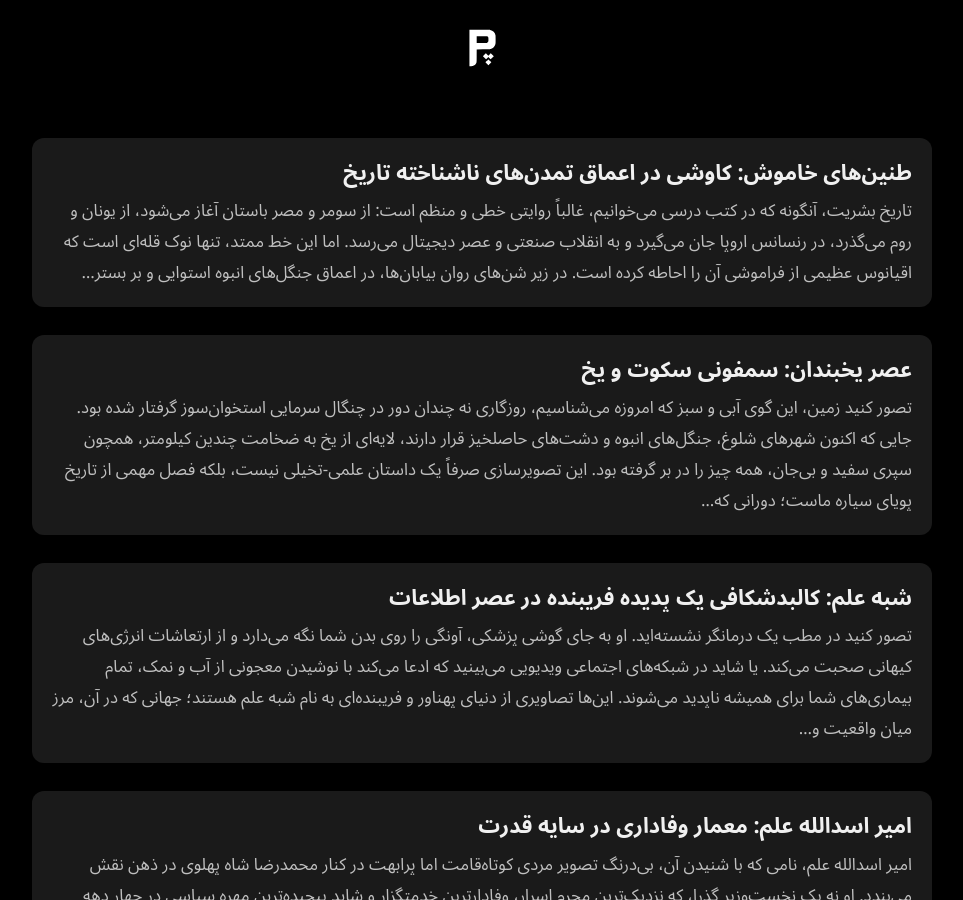
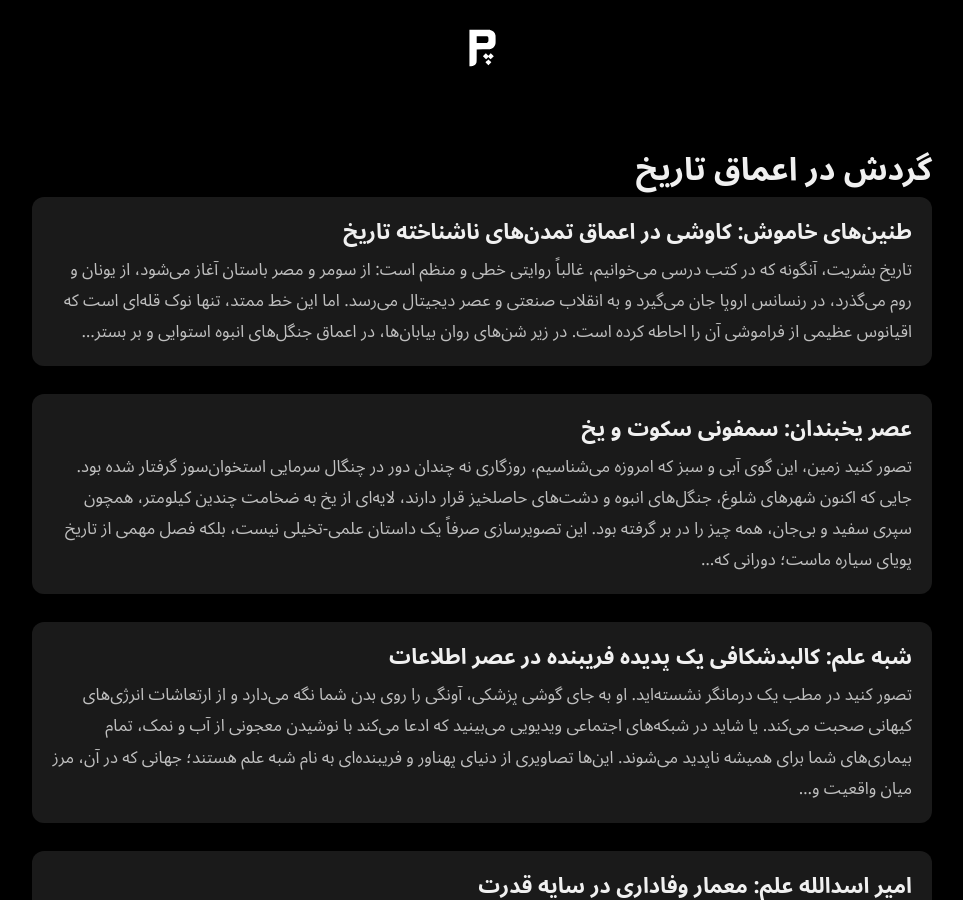
Before and after one commit to darkblog/darkblog.github.io, a Jekyll site: the page built from index.html, in a window 1280 px wide and 900 px high. Shown: the whole window, without its empty margins (158-1121 px from the left). Built offline with Jekyll 4.4.1, drawn with Linux system fonts in a browser that asks for light colours.

Commit message:
Update index.html

```diff
--- a/index.html
+++ b/index.html
@@ -4,6 +4,7 @@ title: "وبلاگ پاسگاه؛ گردش در اعماق تاریخ"
 description: "وبلاگ پاسگاه با نگاهی تازه‌تر به تاریخ، شما رو با یک نِرد مورخ همراه می‌کنه"
 ---
 
+<h1>گردش در اعماق تاریخ</h1>
 <div class="posts-list">
   {% for post in site.posts limit: 100 %}
   <a href="{{ post.url }}" class="post-card">
```
